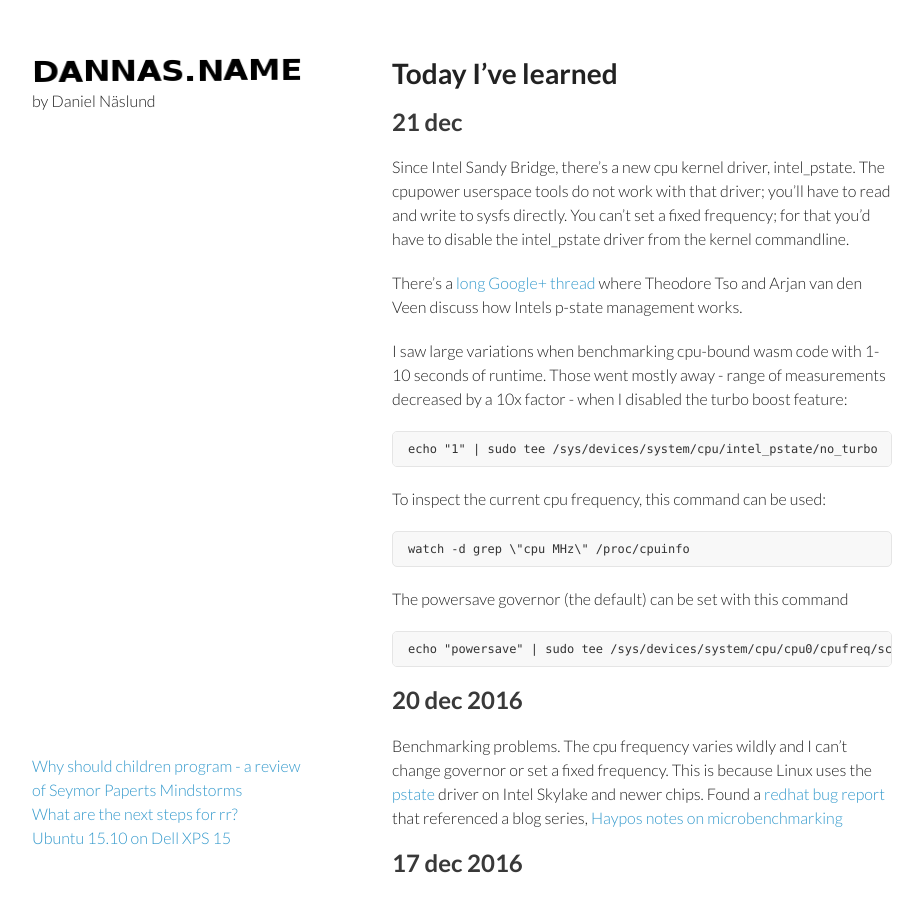
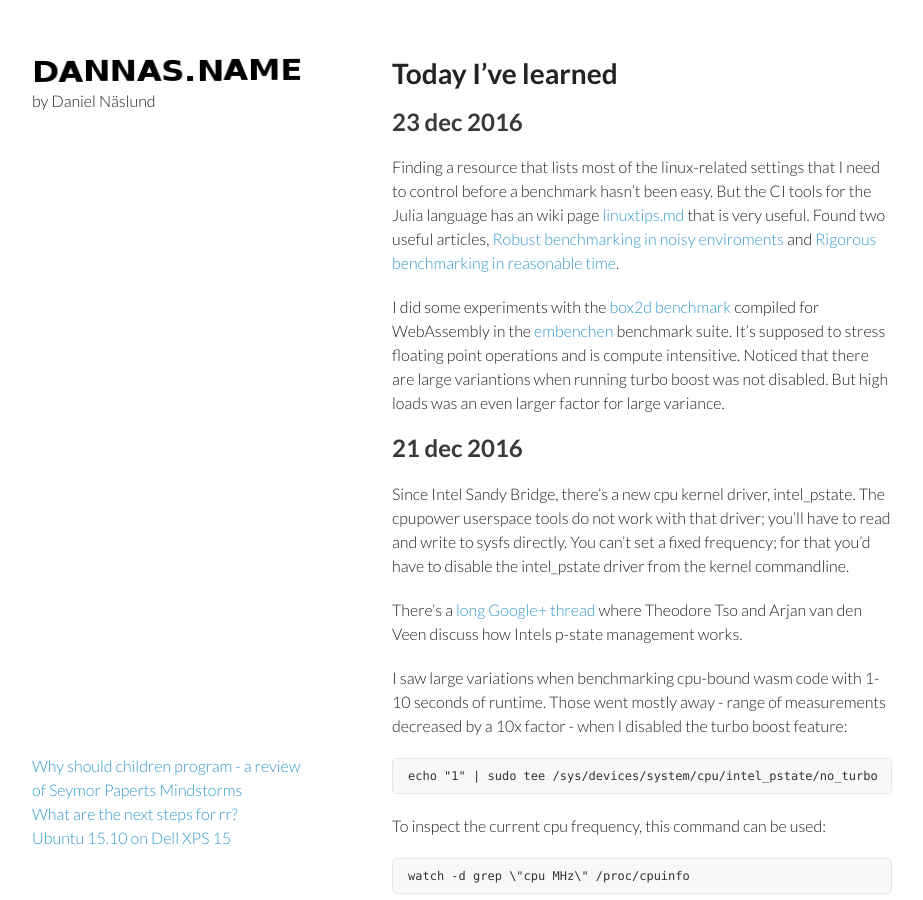
Before and after one commit to dannas/dannas.github.com, a Jekyll site: the page built from TIL.markdown, in a window 1280 px wide and 900 px high. Shown: the whole window, without its empty margins (178-1101 px from the left). Built offline with Jekyll 4.4.1, drawn with Linux system fonts in a browser that asks for light colours; our own code applies the rules of GitHub Pages for plain Markdown files.

Commit message:
Another TIL.

```diff
--- a/TIL.markdown
+++ b/TIL.markdown
@@ -1,6 +1,20 @@
 # Today I've learned
 
-## 21 dec
+## 23 dec 2016
+Finding a resource that lists most of the linux-related settings that I need to
+control before a benchmark hasn't been easy. But the CI tools for the Julia
+language has an wiki page
+[linuxtips.md](https://github.com/JuliaCI/BenchmarkTools.jl/blob/master/doc/linuxtips.md)
+that is very useful. Found two useful articles, [Robust benchmarking in noisy enviroments](https://arxiv.org/abs/1608.04295) and
+[Rigorous benchmarking in reasonable time](https://kar.kent.ac.uk/33611/7/paper.pdf).
+
+I did some experiments with the [box2d benchmark](https://github.com/joelgwebber/bench2d/)
+compiled for WebAssembly in the [embenchen](https://github.com/kripken/embenchen) benchmark suite. It's
+supposed to stress floating point operations and is compute intensitive.
+Noticed that there are large variantions when running turbo boost was not
+disabled. But high loads was an even larger factor for large variance.
+
+## 21 dec 2016
 Since Intel Sandy Bridge, there's a new cpu kernel driver, intel_pstate. The
 cpupower userspace tools do not work with that driver; you'll have to read and
 write to sysfs directly. You can't set a fixed frequency; for that you'd have
```
